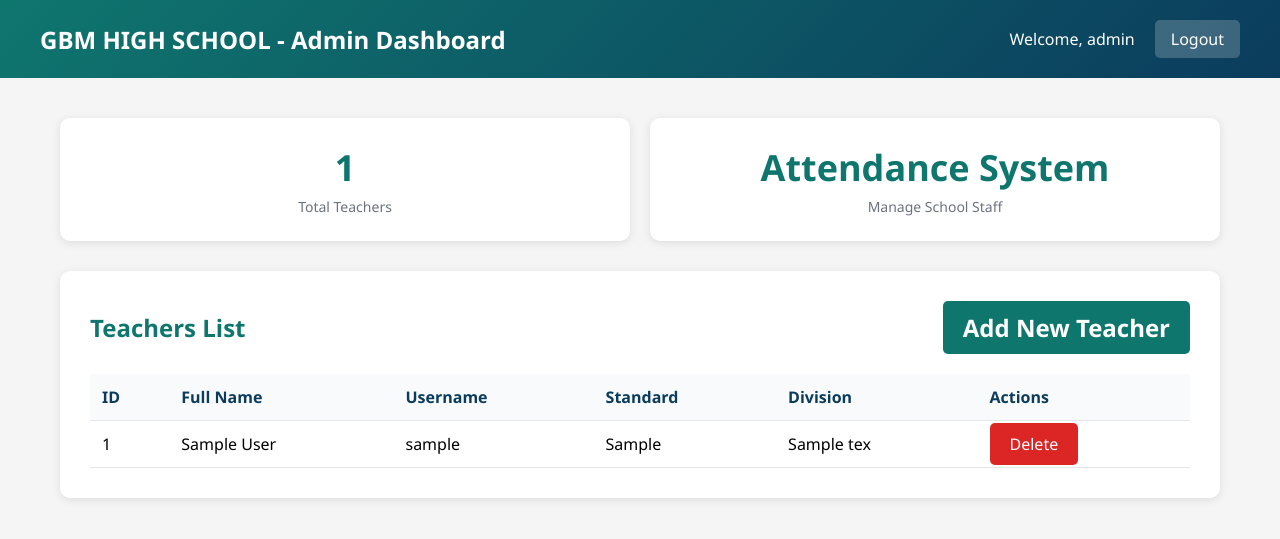
After one commit to Deepthi-Nadar/attendance-system, a Flask app: page /admin-dashboard in a window 1280 px wide. The commit adds this page. Shown: the top 539 px of the page. Run offline with Flask 3, Linux system fonts and the light colour scheme; a user stored in the database is signed in; tables that the repository leaves empty or names only in its code hold one stand-in row (values such as "Sample post").

Commit message:
Admin session is added

```diff
--- a/app.py
+++ b/app.py
@@ -44,9 +44,91 @@ def login():
 
             return redirect(url_for("dashboard"))
         else:
-            return "Invalid Username or Password"
+            return render_template("login.html", error="Invalid Username or Password")
 
     return render_template("login.html")
+
+
+# ---------- ADMIN ROUTES ----------
+
+@app.route("/admin-login", methods=["GET", "POST"])
+def admin_login():
+    if request.method == "POST":
+        username = request.form["username"]
+        password = request.form["password"]
+
+        cursor.execute("""
+            SELECT * FROM admin
+            WHERE username=%s AND password=%s
+        """, (username, password))
+
+        admin = cursor.fetchone()
+
+        if admin:
+            session["admin_id"] = admin["id"]
+            session["admin_username"] = admin["username"]
+            return redirect(url_for("admin_dashboard"))
+        else:
+            return render_template("login.html", error="Invalid Admin Username or Password")
+
+    return render_template("login.html")
+
+
+@app.route("/admin-dashboard")
+def admin_dashboard():
+    if "admin_id" not in session:
+        return redirect(url_for("login"))
+
+    # Get all teachers
+    cursor.execute("SELECT * FROM teacher ORDER BY full_name")
+    teachers = cursor.fetchall()
+
+    return render_template("admin_dashboard.html", teachers=teachers)
+
+
+@app.route("/add-teacher", methods=["GET", "POST"])
+def add_teacher():
+    if "admin_id" not in session:
+        return redirect(url_for("login"))
+
+    if request.method == "POST":
+        username = request.form["username"]
+        password = request.form["password"]
+        full_name = request.form["full_name"]
+        standard = request.form["standard"]
+        division = request.form["division"]
+
+        # Check if username already exists
+        cursor.execute("SELECT id FROM teacher WHERE username=%s", (username,))
+        if cursor.fetchone():
+            return render_template("add_teacher.html", error="Username already exists!")
+
+        cursor.execute("""
+            INSERT INTO teacher (username, password, full_name, standard, division)
+            VALUES (%s, %s, %s, %s, %s)
+        """, (username, password, full_name, standard, division))
+        db.commit()
+
+        return render_template("add_teacher.html", success="Teacher added successfully!")
+
+    return render_template("add_teacher.html")
+
+
+@app.route("/delete-teacher/<int:teacher_id>")
+def delete_teacher(teacher_id):
+    if "admin_id" not in session:
+        return redirect(url_for("login"))
+
+    cursor.execute("DELETE FROM teacher WHERE id=%s", (teacher_id,))
+    db.commit()
+
+    return redirect(url_for("admin_dashboard"))
+
+
+@app.route("/admin-logout")
+def admin_logout():
+    session.clear()
+    return redirect(url_for("home"))
 
 
 
--- /dev/null
+++ b/templates/admin_dashboard.html
@@ -0,0 +1,226 @@
+<!DOCTYPE html>
+<html lang="en">
+<head>
+    <meta charset="UTF-8">
+    <title>Admin Dashboard | GBM High School</title>
+    <style>
+        :root {
+            --primary: #0f766e;
+            --secondary: #0b3c5d;
+            --accent: #f59e0b;
+        }
+
+        * {
+            margin: 0;
+            padding: 0;
+            box-sizing: border-box;
+            font-family: "Segoe UI", Arial, sans-serif;
+        }
+
+        body {
+            background: #f5f5f5;
+        }
+
+        /* Header */
+        header {
+            background: linear-gradient(135deg, var(--primary), var(--secondary));
+            color: white;
+            padding: 20px 40px;
+            display: flex;
+            justify-content: space-between;
+            align-items: center;
+        }
+
+        header h1 {
+            font-size: 24px;
+        }
+
+        .header-right {
+            display: flex;
+            align-items: center;
+            gap: 20px;
+        }
+
+        .header-right a {
+            color: white;
+            text-decoration: none;
+            padding: 8px 16px;
+            background: rgba(255,255,255,0.2);
+            border-radius: 5px;
+            transition: 0.3s;
+        }
+
+        .header-right a:hover {
+            background: rgba(255,255,255,0.3);
+        }
+
+        /* Container */
+        .container {
+            max-width: 1200px;
+            margin: 40px auto;
+            padding: 0 20px;
+        }
+
+        /* Cards */
+        .card {
+            background: white;
+            border-radius: 10px;
+            padding: 30px;
+            box-shadow: 0 2px 10px rgba(0,0,0,0.1);
+            margin-bottom: 30px;
+        }
+
+        .card h2 {
+            color: var(--primary);
+            margin-bottom: 20px;
+            display: flex;
+            justify-content: space-between;
+            align-items: center;
+        }
+
+        .btn {
+            padding: 10px 20px;
+            background: var(--primary);
+            color: white;
+            text-decoration: none;
+            border-radius: 5px;
+            border: none;
+            cursor: pointer;
+            transition: 0.3s;
+        }
+
+        .btn:hover {
+            background: #0d645d;
+        }
+
+        .btn-danger {
+            background: #dc2626;
+        }
+
+        .btn-danger:hover {
+            background: #b91c1c;
+        }
+
+        /* Table */
+        table {
+            width: 100%;
+            border-collapse: collapse;
+        }
+
+        table th, table td {
+            padding: 12px;
+            text-align: left;
+            border-bottom: 1px solid #e5e7eb;
+        }
+
+        table th {
+            background: #f9fafb;
+            color: var(--secondary);
+            font-weight: 600;
+        }
+
+        table tr:hover {
+            background: #f9fafb;
+        }
+
+        /* Stats */
+        .stats {
+            display: grid;
+            grid-template-columns: repeat(auto-fit, minmax(250px, 1fr));
+            gap: 20px;
+            margin-bottom: 30px;
+        }
+
+        .stat-card {
+            background: white;
+            padding: 25px;
+            border-radius: 10px;
+            box-shadow: 0 2px 10px rgba(0,0,0,0.1);
+            text-align: center;
+        }
+
+        .stat-card h3 {
+            color: var(--primary);
+            font-size: 36px;
+            margin-bottom: 5px;
+        }
+
+        .stat-card p {
+            color: #6b7280;
+            font-size: 14px;
+        }
+
+        .empty-state {
+            text-align: center;
+            padding: 40px;
+            color: #6b7280;
+        }
+    </style>
+</head>
+<body>
+    <header>
+        <h1>GBM HIGH SCHOOL - Admin Dashboard</h1>
+        <div class="header-right">
+            <span>Welcome, {{ session['admin_username'] }}</span>
+            <a href="{{ url_for('admin_logout') }}">Logout</a>
+        </div>
+    </header>
+
+    <div class="container">
+        <!-- Stats -->
+        <div class="stats">
+            <div class="stat-card">
+                <h3>{{ teachers|length }}</h3>
+                <p>Total Teachers</p>
+            </div>
+            <div class="stat-card">
+                <h3>Attendance System</h3>
+                <p>Manage School Staff</p>
+            </div>
+        </div>
+
+        <!-- Teachers List -->
+        <div class="card">
+            <h2>
+                Teachers List
+                <a href="{{ url_for('add_teacher') }}" class="btn">Add New Teacher</a>
+            </h2>
+
+            {% if teachers %}
+            <table>
+                <thead>
+                    <tr>
+                        <th>ID</th>
+                        <th>Full Name</th>
+                        <th>Username</th>
+                        <th>Standard</th>
+                        <th>Division</th>
+                        <th>Actions</th>
+                    </tr>
+                </thead>
+                <tbody>
+                    {% for teacher in teachers %}
+                    <tr>
+                        <td>{{ teacher.id }}</td>
+                        <td>{{ teacher.full_name }}</td>
+                        <td>{{ teacher.username }}</td>
+                        <td>{{ teacher.standard }}</td>
+                        <td>{{ teacher.division }}</td>
+                        <td>
+                            <a href="{{ url_for('delete_teacher', teacher_id=teacher.id) }}"
+                               class="btn btn-danger"
+                               onclick="return confirm('Are you sure you want to delete this teacher?')">Delete</a>
+                        </td>
+                    </tr>
+                    {% endfor %}
+                </tbody>
+            </table>
+            {% else %}
+            <div class="empty-state">
+                <p>No teachers found. Click "Add New Teacher" to add one.</p>
+            </div>
+            {% endif %}
+        </div>
+    </div>
+</body>
+</html>
```
Also changed, not shown: as.sql (+14 -3 lines), templates/add_teacher.html (added, +217 -0 lines), templates/login.html (+88 -4 lines).
